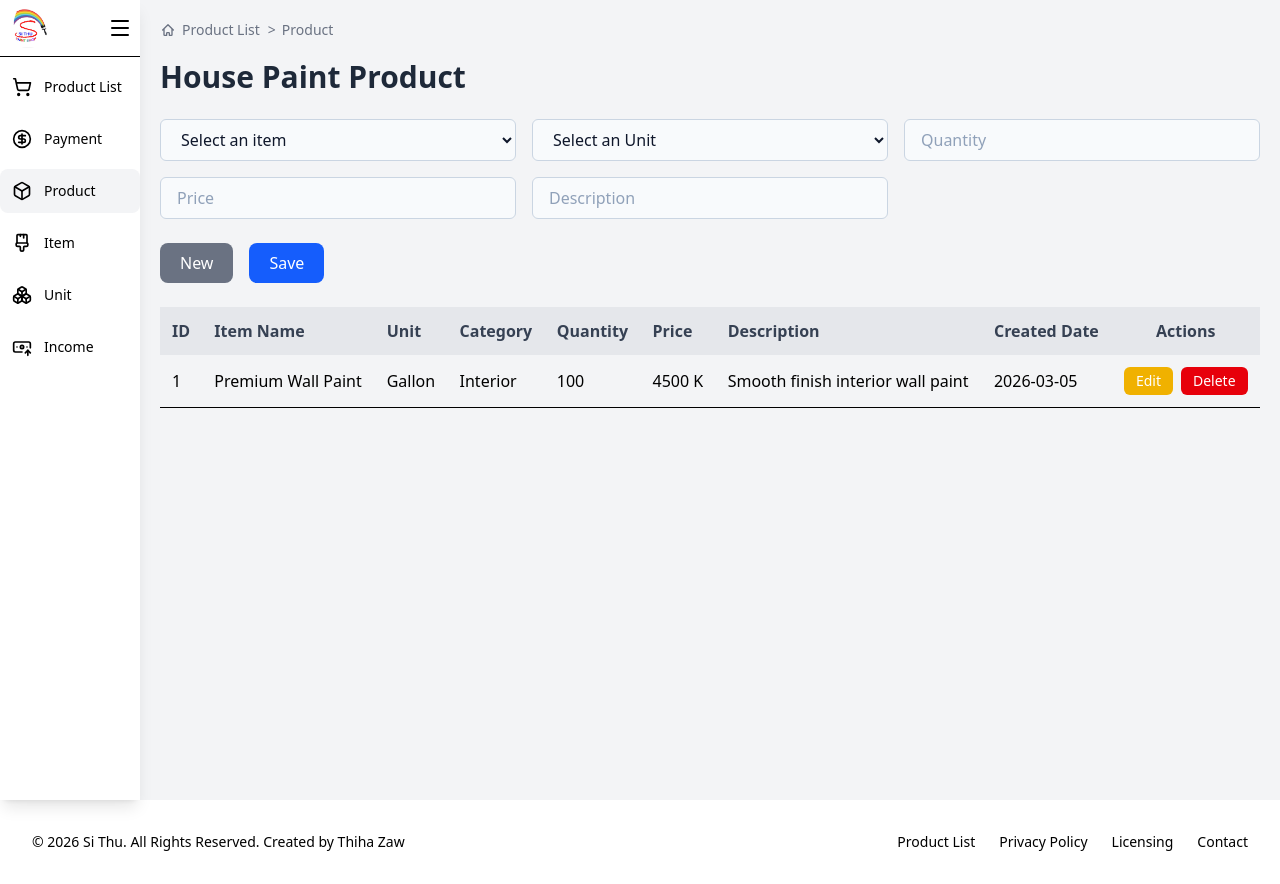
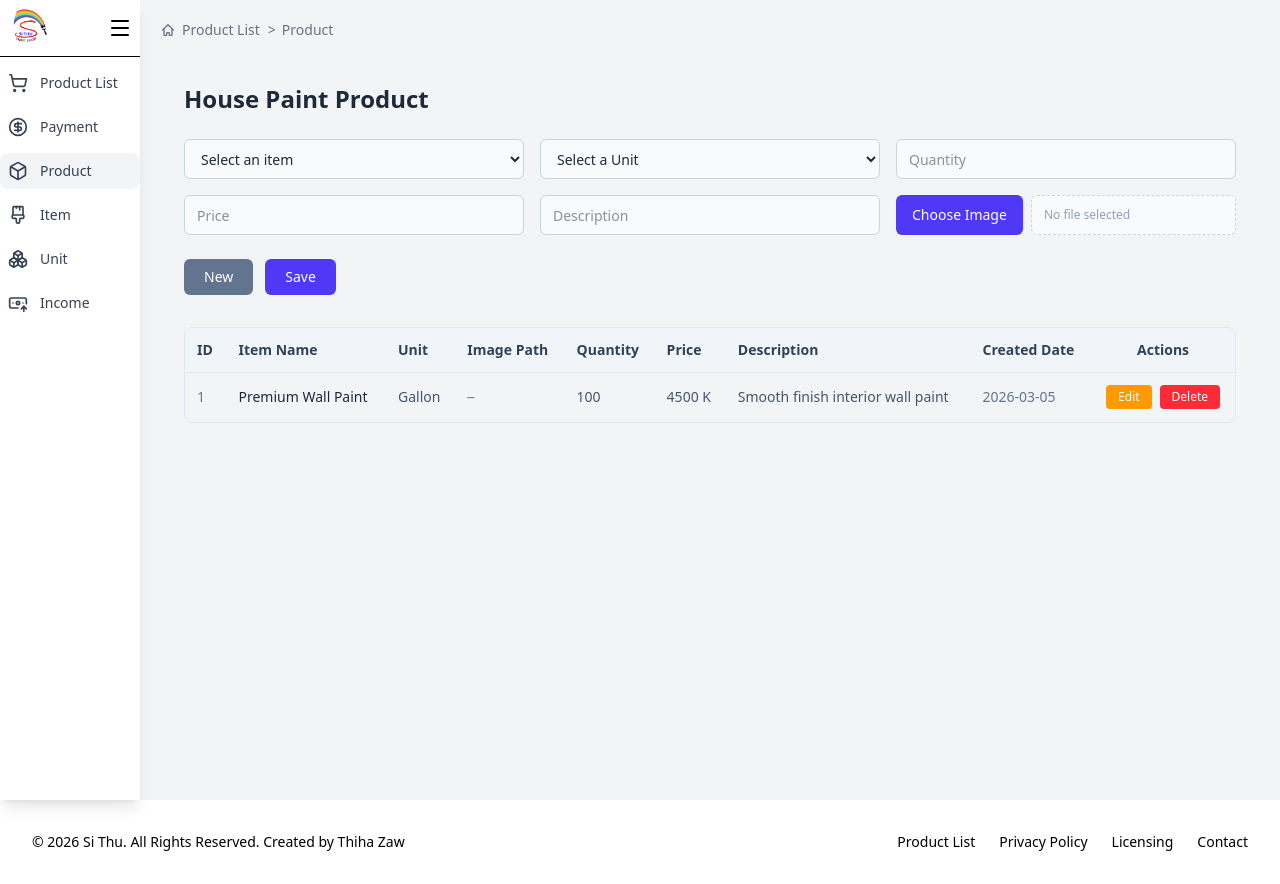
Before and after one commit to ThihaZaw55/house-paint, a React (Vite) app: page /house-paint/product in a window 1280 px wide. Built offline with nearby package versions, Linux system fonts and the light colour scheme.

Commit message:
Add product count in payment

```diff
--- a/src/components/Sidebar.tsx
+++ b/src/components/Sidebar.tsx
@@ -8,11 +8,14 @@ import {
   CircleDollarSign,
   BanknoteArrowUp,
   Menu,
+  type LucideIcon,
 } from "lucide-react";
 import { useState } from "react";
 import Logo from "../assets/Logo.jpg";
+import { useCart } from "../context/CartContext";
 
 export default function Sidebar() {
+  const { cartCount } = useCart();
   const [open, setOpen] = useState(true);
   return (
     <aside
@@ -49,7 +52,12 @@ export default function Sidebar() {
           }
           to="/payment"
         >
-          <SidebarItem icon={CircleDollarSign} label="Payment" open={open} />
+          <SidebarItem
+            icon={CircleDollarSign}
+            label="Payment"
+            open={open}
+            badgeCount={cartCount}
+          />
         </NavLink>
         <NavLink
           className={({ isActive }) =>
--- a/src/components/SidebarItem.tsx
+++ b/src/components/SidebarItem.tsx
@@ -1,20 +1,44 @@
+// components/SidebarItem.tsx
 import type { LucideIcon } from "lucide-react";
 
 interface SidebarItemProps {
   icon: LucideIcon;
   label: string;
   open: boolean;
+  badgeCount?: number; // <--- Badge စာလုံး အရေအတွက်
 }
 
 export default function SidebarItem({
   icon: Icon,
   label,
   open,
+  badgeCount,
 }: SidebarItemProps) {
   return (
-    <div className="flex items-center gap-3 p-3 hover:bg-gray-100 rounded-lg cursor-pointer transition">
-      <Icon size={20} />
-      {open && <span className="text-sm">{label}</span>}
+    <div className="relative flex items-center gap-3 p-2 text-gray-700">
+      <div className="relative flex items-center justify-center">
+        <Icon size={20} />
+
+        {/* Sidebar ပိတ်ထားချိန်မှာ ပေါ်မည့် Badge လေး */}
+        {!open && badgeCount !== undefined && badgeCount > 0 && (
+          <span className="absolute -top-1.5 -right-2 bg-red-500 text-white text-[10px] font-bold px-1.5 py-0.5 rounded-full">
+            {badgeCount > 99 ? "99+" : badgeCount}
+          </span>
+        )}
+      </div>
+
+      {open && (
+        <span className="flex-1 text-sm font-medium whitespace-nowrap">
+          {label}
+        </span>
+      )}
+
+      {/* Sidebar ဖွင့်ထားချိန်မှာ ပေါ်မည့် Badge လေး */}
+      {open && badgeCount !== undefined && badgeCount > 0 && (
+        <span className="bg-red-500 text-white text-xs font-bold px-2 py-0.5 rounded-full">
+          {badgeCount > 99 ? "99+" : badgeCount}
+        </span>
+      )}
     </div>
   );
 }
--- a/src/context/CartContext.tsx
+++ b/src/context/CartContext.tsx
@@ -11,13 +11,18 @@ interface CartItem {
 interface CartContextType {
   cart: CartItem[];
   addToCart: (item: CartItem) => void;
+  cartCount: number;
   removeFromCart: (id: number) => void;
 }
 
 const CartContext = createContext<CartContextType | null>(null);
 
 export const useCart = () => {
-  return useContext(CartContext)!;
+  const context = useContext(CartContext);
+  if (!context) {
+    throw new Error("useCart must be used within a CartProvider");
+  }
+  return context;
 };
 
 export const CartProvider = ({ children }: { children: ReactNode }) => {
@@ -36,12 +41,15 @@ export const CartProvider = ({ children }: { children: ReactNode }) => {
       return [...prev, item];
     });
   };
+
+  const cartCount = cart.reduce((total, item) => total + item.qty, 0);
+
   const removeFromCart = (id: number) => {
     setCart((prev) => prev.filter((item) => item.id !== id));
   };
 
   return (
-    <CartContext.Provider value={{ cart, addToCart, removeFromCart }}>
+    <CartContext.Provider value={{ cart, addToCart, cartCount, removeFromCart }}>
       {children}
     </CartContext.Provider>
   );
--- a/src/pages/Product.tsx
+++ b/src/pages/Product.tsx
@@ -1,4 +1,4 @@
-import React, { useState, useEffect } from "react";
+import React, { useState, useEffect, type ChangeEvent } from "react";
 
 interface Product {
   id: number;
@@ -9,6 +9,7 @@ interface Product {
   price: number | string;
   description: string;
   createdDate: string;
+  imagePath?: string;
 }
 
 interface PaintItemOption {
@@ -21,22 +22,42 @@ interface PaintUnitOption {
   unit: string;
 }
 
-const Product: React.FC = () => {
-  // 1. Load available dropdown items from localStorage
- // Initialize state directly from localStorage
-const [paintOptions, setPaintOptions] = useState<PaintItemOption[]>(() => {
-  const savedItems = localStorage.getItem("paint_items");
-  return savedItems ? JSON.parse(savedItems) : [];
+interface StoredImageData {
+  name: string;
+  dataUrl: string;
+}
+
+const STORAGE_KEYS = {
+  PRODUCTS: "products",
+  PAINT_ITEMS: "paint_items",
+  PAINT_UNITS: "paint_units",
+  USER_IMAGE: "user_image",
+} as const;
+
+const ProductComponent: React.FC = () => {
+  // 1. Dropdown options safely loaded from localStorage
+  const [paintOptions] = useState<PaintItemOption[]>(() => {
+    try {
+      const saved = localStorage.getItem(STORAGE_KEYS.PAINT_ITEMS);
+      return saved ? JSON.parse(saved) : [];
+    } catch {
+      return [];
+    }
   });
 
-const [UnitOptions, setUnitOptions] = useState<PaintUnitOption[]>(() => {
-  const savedItems = localStorage.getItem("paint_units");
-  return savedItems ? JSON.parse(savedItems) : [];
+  const [unitOptions] = useState<PaintUnitOption[]>(() => {
+    try {
+      const saved = localStorage.getItem(STORAGE_KEYS.PAINT_UNITS);
+      return saved ? JSON.parse(saved) : [];
+    } catch {
+      return [];
+    }
   });
 
-  // 2. Load product table state (persisted or default)
+  // 2. Product Table State
   const [items, setItems] = useState<Product[]>(() => {
-    const saved = localStorage.getItem("products");
+    try {
+      const saved = localStorage.getItem(STORAGE_KEYS.PRODUCTS);
       return saved
         ? JSON.parse(saved)
         : [
@@ -51,8 +72,12 @@ const [UnitOptions, setUnitOptions] = useState<PaintUnitOption[]>(() => {
               createdDate: "2026-03-05",
             },
           ];
+    } catch {
+      return [];
+    }
   });
 
+  // Form State
   const [form, setForm] = useState<Product>({
     id: 0,
     item: "",
@@ -62,28 +87,44 @@ const [UnitOptions, setUnitOptions] = useState<PaintUnitOption[]>(() => {
     price: "",
     description: "",
     createdDate: "",
+    imagePath: "",
   });
-
   const [isEditing, setIsEditing] = useState(false);
 
-  // // Fetch options from localStorage on component mount
-  // useEffect(() => {
-  //   const savedItems = localStorage.getItem("paint_items");
-  //   if (savedItems) {
-  //     setPaintOptions(JSON.parse(savedItems));
-  //   }
-  // }, []);
+  // 3. Image & Popup Modal State
+  const [image, setImage] = useState<StoredImageData | null>(null);
+  const [tempFile, setTempFile] = useState<File | null>(null);
+  const [tempDataUrl, setTempDataUrl] = useState<string | null>(null);
+  const [isModalOpen, setIsModalOpen] = useState(false);
+  const [errorMsg, setErrorMsg] = useState<string | null>(null);
 
-  // Save Products to localStorage whenever updated
+  // Load saved image on mount
   useEffect(() => {
-    localStorage.setItem("products", JSON.stringify(items));
+    try {
+      const savedData = localStorage.getItem(STORAGE_KEYS.USER_IMAGE);
+      if (savedData) {
+        const parsed: StoredImageData = JSON.parse(savedData);
+        if (parsed?.dataUrl) {
+          setImage(parsed);
+          setForm((prev) => ({ ...prev, imagePath: parsed.name }));
+        }
+      }
+    } catch {
+      localStorage.removeItem(STORAGE_KEYS.USER_IMAGE);
+    }
+  }, []);
+
+  // Save products when table updates
+  useEffect(() => {
+    localStorage.setItem(STORAGE_KEYS.PRODUCTS, JSON.stringify(items));
   }, [items]);
 
-
+  // Form Field Handling
   const handleChange = (
     e: React.ChangeEvent<HTMLInputElement | HTMLSelectElement>
   ) => {
-    setForm({ ...form, [e.target.name]: e.target.value });
+    const { name, value } = e.target;
+    setForm((prev) => ({ ...prev, [name]: value }));
   };
 
   const handleNew = () => {
@@ -92,28 +133,28 @@ const [UnitOptions, setUnitOptions] = useState<PaintUnitOption[]>(() => {
       item: "",
       unit: "",
       category: "",
-      quantity: 0,
-      price: 0,
+      quantity: "",
+      price: "",
       description: "",
       createdDate: "",
+      imagePath: "",
     });
+    handleClearImage();
     setIsEditing(false);
   };
 
   const handleSave = () => {
-    if (!form.item) return; // Basic validation check
+    if (!form.item) return;
 
     if (isEditing) {
-      setItems(items.map((item) => (item.id === form.id ? form : item)));
+      setItems((prev) => prev.map((item) => (item.id === form.id ? form : item)));
     } else {
-      setItems([
-        ...items,
-        {
+      const newProduct: Product = {
         ...form,
         id: Date.now(),
         createdDate: new Date().toISOString().split("T")[0],
-        },
-      ]);
+      };
+      setItems((prev) => [...prev, newProduct]);
     }
     handleNew();
   };
@@ -124,57 +165,93 @@ const [UnitOptions, setUnitOptions] = useState<PaintUnitOption[]>(() => {
   };
 
   const handleDelete = (id: number) => {
-    setItems(items.filter((item) => item.id !== id));
+    setItems((prev) => prev.filter((item) => item.id !== id));
+  };
+
+  // Popup & File Handlers
+  const handleOpenModal = () => {
+    setErrorMsg(null);
+    setTempFile(null);
+    setTempDataUrl(null);
+    setIsModalOpen(true);
+  };
+
+  const handleFileSelection = (e: ChangeEvent<HTMLInputElement>) => {
+    setErrorMsg(null);
+    const file = e.target.files?.[0];
+    if (!file) return;
+
+    if (!file.type.startsWith("image/")) {
+      setErrorMsg("Please select a valid image file.");
+      return;
+    }
+
+    const reader = new FileReader();
+    reader.onload = (event) => {
+      const dataUrl = event.target?.result as string;
+      if (!dataUrl) return;
+      setTempFile(file);
+      setTempDataUrl(dataUrl);
+    };
+    reader.onerror = () => setErrorMsg("Failed to read image file.");
+    reader.readAsDataURL(file);
+  };
+
+  const handleSaveImageFromModal = () => {
+    if (!tempFile || !tempDataUrl) {
+      setErrorMsg("Please select an image first.");
+      return;
+    }
+
+    const imageData: StoredImageData = {
+      name: tempFile.name,
+      dataUrl: tempDataUrl,
+    };
+
+    try {
+      localStorage.setItem(STORAGE_KEYS.USER_IMAGE, JSON.stringify(imageData));
+      setImage(imageData);
+      setForm((prev) => ({ ...prev, imagePath: tempFile.name }));
+      setIsModalOpen(false);
+    } catch {
+      setErrorMsg("Image exceeds LocalStorage quota (~5MB). Please use a smaller image.");
+    }
+  };
+
+  const handleClearImage = () => {
+    localStorage.removeItem(STORAGE_KEYS.USER_IMAGE);
+    setImage(null);
+    setForm((prev) => ({ ...prev, imagePath: "" }));
+    setErrorMsg(null);
   };
 
   return (
-    <div>
-      <h1 className="text-3xl font-bold text-gray-800 mb-6">
-        House Paint Product
-      </h1>
-      <form
-        onSubmit={(e) => e.preventDefault()}
-        className="grid grid-cols-1 md:grid-cols-3 gap-4 mb-6"
-      >
-        {/* Dynamic Dropdown from localStorage */}
+    <div className="p-6 max-w-7xl mx-auto">
+      <h1 className="text-2xl font-bold text-gray-800 mb-6">House Paint Product</h1>
+
+      {/* Product Form Grid */}
+      <form onSubmit={(e) => e.preventDefault()} className="grid grid-cols-1 md:grid-cols-3 gap-4 mb-6">
         <select
           name="item"
           value={form.item}
           onChange={handleChange}
-          className="px-4 py-2 bg-slate-50 border border-slate-300 rounded-md
-                     text-slate-900 outline-none transition-all
-                     focus:border-blue-500 focus:ring-2 focus:ring-blue-200"
+          className="h-10 px-3 bg-slate-50 border border-slate-300 rounded-md text-sm text-slate-800 outline-none focus:border-indigo-500 focus:ring-1 focus:ring-indigo-500"
         >
-          <option value="" disabled>
-            Select an item
-          </option>
-
-          {/* Render items retrieved from Item component's localStorage */}
+          <option value="" disabled>Select an item</option>
           {paintOptions.map((option) => (
-            <option key={option.id} value={option.item}>
-              {option.item}
-            </option>
+            <option key={option.id} value={option.item}>{option.item}</option>
           ))}
         </select>
 
-         {/* Dynamic Dropdown from localStorage */}
         <select
           name="unit"
           value={form.unit}
           onChange={handleChange}
-          className="px-4 py-2 bg-slate-50 border border-slate-300 rounded-md
-                     text-slate-900 outline-none transition-all
-                     focus:border-blue-500 focus:ring-2 focus:ring-blue-200"
+          className="h-10 px-3 bg-slate-50 border border-slate-300 rounded-md text-sm text-slate-800 outline-none focus:border-indigo-500 focus:ring-1 focus:ring-indigo-500"
         >
-          <option value="" disabled>
-            Select an Unit
-          </option>
-
-          {/* Render items retrieved from Item component's localStorage */}
-          {UnitOptions.map((option) => (
-            <option key={option.id} value={option.unit}>
-              {option.unit}
-            </option>
+          <option value="" disabled>Select a Unit</option>
+          {unitOptions.map((option) => (
+            <option key={option.id} value={option.unit}>{option.unit}</option>
           ))}
         </select>
 
@@ -184,58 +261,84 @@ const [UnitOptions, setUnitOptions] = useState<PaintUnitOption[]>(() => {
           value={form.quantity}
           onChange={handleChange}
           placeholder="Quantity"
-          className="px-4 py-2 bg-slate-50 border border-slate-300 rounded-md
-                     text-slate-900 outline-none transition-all
-                     placeholder:text-slate-400
-                     focus:border-blue-500 focus:ring-2 focus:ring-blue-200"
+          className="h-10 px-3 bg-slate-50 border border-slate-300 rounded-md text-sm text-slate-800 outline-none focus:border-indigo-500 focus:ring-1 focus:ring-indigo-500"
         />
+
         <input
           name="price"
+          type="number"
           value={form.price}
           onChange={handleChange}
           placeholder="Price"
-          className="px-4 py-2 bg-slate-50 border border-slate-300 rounded-md
-                     text-slate-900 outline-none transition-all
-                     placeholder:text-slate-400
-                     focus:border-blue-500 focus:ring-2 focus:ring-blue-200"
+          className="h-10 px-3 bg-slate-50 border border-slate-300 rounded-md text-sm text-slate-800 outline-none focus:border-indigo-500 focus:ring-1 focus:ring-indigo-500"
         />
+
         <input
           name="description"
           value={form.description}
           onChange={handleChange}
           placeholder="Description"
-          className="px-4 py-2 bg-slate-50 border border-slate-300 rounded-md
-                     text-slate-900 outline-none transition-all
-                     placeholder:text-slate-400
-                     focus:border-blue-500 focus:ring-2 focus:ring-blue-200"
+          className="h-10 px-3 bg-slate-50 border border-slate-300 rounded-md text-sm text-slate-800 outline-none focus:border-indigo-500 focus:ring-1 focus:ring-indigo-500"
         />
+
+        {/* Compact Image Trigger Slot */}
+        <div className="flex items-center gap-2 h-10">
+          <button
+            type="button"
+            onClick={handleOpenModal}
+            className="h-10 px-4 bg-indigo-600 hover:bg-indigo-700 text-white text-sm font-medium rounded-md transition-colors whitespace-nowrap cursor-pointer shrink-0"
+          >
+            Choose Image
+          </button>
+
+          {image ? (
+            <div className="flex items-center justify-between h-10 px-3 bg-slate-100 border border-slate-300 rounded-md text-xs text-slate-700 w-full overflow-hidden">
+              <span className="truncate font-medium flex items-center gap-1.5" title={image.name}>
+                📁 <span>{image.name}</span>
+              </span>
+              <button
+                type="button"
+                onClick={handleClearImage}
+                className="text-red-500 hover:text-red-700 font-bold ml-2 shrink-0 cursor-pointer"
+              >
+                ✕
+              </button>
+            </div>
+          ) : (
+            <div className="flex items-center h-10 px-3 bg-slate-50 border border-dashed border-slate-300 rounded-md text-xs text-slate-400 w-full">
+              No file selected
+            </div>
+          )}
+        </div>
       </form>
 
-      <div className="flex gap-4 mb-6">
+      {/* Form Action Buttons */}
+      <div className="flex gap-3 mb-8">
         <button
           type="button"
           onClick={handleNew}
-          className="bg-gray-500 hover:bg-gray-600 text-white px-5 py-2 rounded-lg cursor-pointer"
+          className="bg-slate-500 hover:bg-slate-600 text-white text-sm font-medium px-5 py-2 rounded-md cursor-pointer transition-colors"
         >
           New
         </button>
         <button
           type="button"
           onClick={handleSave}
-          className="bg-blue-600 hover:bg-blue-700 text-white px-5 py-2 rounded-lg cursor-pointer"
+          className="bg-indigo-600 hover:bg-indigo-700 text-white text-sm font-medium px-5 py-2 rounded-md cursor-pointer transition-colors"
         >
-          Save
+          {isEditing ? "Update" : "Save"}
         </button>
       </div>
 
-      <div className="overflow-x-auto">
-        <table className="w-full text-left border-collapse">
+      {/* Products Table */}
+      <div className="overflow-x-auto rounded-lg border border-slate-200">
+        <table className="w-full text-left border-collapse text-sm">
           <thead>
-            <tr className="bg-gray-200 text-gray-700">
+            <tr className="bg-slate-100 text-slate-700 border-b border-slate-200 font-semibold">
               <th className="p-3">ID</th>
               <th className="p-3">Item Name</th>
               <th className="p-3">Unit</th>
-              <th className="p-3">Category</th>
+              <th className="p-3">Image Path</th>
               <th className="p-3">Quantity</th>
               <th className="p-3">Price</th>
               <th className="p-3">Description</th>
@@ -245,41 +348,106 @@ const [UnitOptions, setUnitOptions] = useState<PaintUnitOption[]>(() => {
           </thead>
           <tbody>
             {items.map((item) => (
-              <tr
-                key={item.id}
-                className="border-b hover:bg-gray-50 transition"
-              >
-                <td className="p-3">{item.id}</td>
-                <td className="p-3">{item.item}</td>
-                <td className="p-3">{item.unit}</td>
-                <td className="p-3">{item.category}</td>
-                <td className="p-3">{item.quantity}</td>
-                <td className="p-3">{item.price} K</td>
-                <td className="p-3">{item.description}</td>
-                <td className="p-3">{item.createdDate}</td>
+              <tr key={item.id} className="border-b border-slate-100 hover:bg-slate-50 transition">
+                <td className="p-3 text-slate-500">{item.id}</td>
+                <td className="p-3 font-medium text-slate-800">{item.item}</td>
+                <td className="p-3 text-slate-600">{item.unit}</td>
+                <td className="p-3 font-mono text-xs text-indigo-600">
+                  {item.imagePath || "—"}
+                </td>
+                <td className="p-3 text-slate-600">{item.quantity}</td>
+                <td className="p-3 text-slate-600">{item.price} K</td>
+                <td className="p-3 text-slate-600">{item.description}</td>
+                <td className="p-3 text-slate-500">{item.createdDate}</td>
                 <td className="p-3 flex gap-2 justify-center">
                   <button
                     type="button"
                     onClick={() => handleEdit(item)}
-                    className="bg-yellow-500 hover:bg-yellow-600 text-white px-3 py-1 rounded-md text-sm cursor-pointer"
+                    className="bg-amber-500 hover:bg-amber-600 text-white px-3 py-1 rounded text-xs transition-colors cursor-pointer"
                   >
                     Edit
                   </button>
                   <button
                     type="button"
                     onClick={() => handleDelete(item.id)}
-                    className="bg-red-600 hover:bg-red-700 text-white px-3 py-1 rounded-md text-sm cursor-pointer"
+                    className="bg-red-500 hover:bg-red-600 text-white px-3 py-1 rounded text-xs transition-colors cursor-pointer"
                   >
                     Delete
                   </button>
                 </td>
               </tr>
             ))}
+            {items.length === 0 && (
+              <tr>
+                <td colSpan={9} className="p-4 text-center text-slate-400">
+                  No products added yet.
+                </td>
+              </tr>
+            )}
           </tbody>
         </table>
       </div>
+
+      {/* POPUP MODAL FOR FILE UPLOAD */}
+      {isModalOpen && (
+        <div className="fixed inset-0 z-50 flex items-center justify-center bg-black/40 backdrop-blur-xs p-4">
+          <div className="bg-white rounded-xl shadow-xl w-full max-w-md p-6 relative">
+            <h2 className="text-lg font-bold text-slate-800 mb-4">Upload Product Image</h2>
+
+            <div className="mb-4">
+              <input
+                type="file"
+                accept="image/*"
+                onChange={handleFileSelection}
+                className="block w-full text-xs text-slate-500
+                  file:mr-4 file:py-2 file:px-4
+                  file:rounded-md file:border-0
+                  file:text-xs file:font-semibold
+                  file:bg-indigo-50 file:text-indigo-700
+                  hover:file:bg-indigo-100 cursor-pointer"
+              />
+            </div>
+
+            {errorMsg && (
+              <div className="mb-4 p-3 bg-red-50 border-l-4 border-red-500 text-red-700 text-xs rounded">
+                {errorMsg}
+              </div>
+            )}
+
+            {tempFile && tempDataUrl && (
+              <div className="mb-4 p-3 bg-slate-50 rounded-lg border border-slate-200">
+                <p className="text-xs font-semibold text-slate-600 mb-2 truncate">
+                  Selected File: <span className="text-indigo-600">{tempFile.name}</span>
+                </p>
+                <img
+                  src={tempDataUrl}
+                  alt="Preview"
+                  className="w-full max-h-40 object-contain rounded-md border border-slate-200 bg-white"
+                />
+              </div>
+            )}
+
+            <div className="flex justify-end gap-2.5 mt-6">
+              <button
+                type="button"
+                onClick={() => setIsModalOpen(false)}
+                className="px-4 py-2 bg-slate-100 hover:bg-slate-200 text-slate-600 text-xs font-medium rounded-md transition-colors cursor-pointer"
+              >
+                Cancel
+              </button>
+              <button
+                type="button"
+                onClick={handleSaveImageFromModal}
+                className="px-4 py-2 bg-indigo-600 hover:bg-indigo-700 text-white text-xs font-medium rounded-md transition-colors cursor-pointer"
+              >
+                Save Image
+              </button>
+            </div>
+          </div>
+        </div>
+      )}
     </div>
   );
 };
 
-export default Product;
+export default ProductComponent;
```
Also changed, not shown: src/components/ProductCart.tsx (+15 -6 lines), 1 other file (tests, documents, lock files or other folders). Lines whose indentation alone changed are shown as unchanged.
